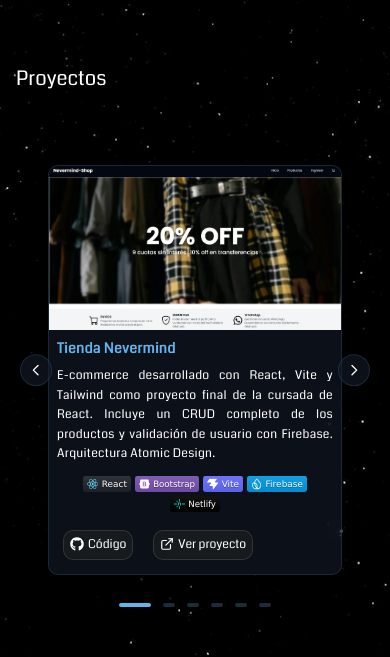
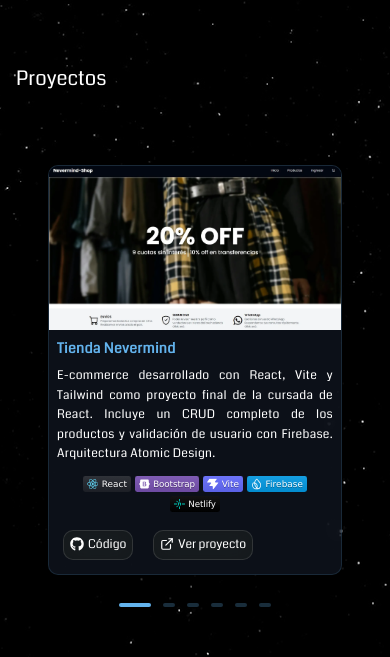
Before and after one commit to Oliver-92/Portafolio, a React (Vite) app: page / in a window 390 px wide. Shown: the part 1687-2344 px from the top of the page. Built offline with nearby package versions, Linux system fonts and the light colour scheme.

Commit message:
tactil support

```diff
--- a/src/components/atoms/Carousel.tsx
+++ b/src/components/atoms/Carousel.tsx
@@ -3,6 +3,33 @@ import { useState, Children } from "react";
 export default function Carousel({ children }: { children: React.ReactNode }) {
     const [currentIndex, setCurrentIndex] = useState(0);
     const items = Children.toArray(children);
+
+    const [touchStart, setTouchStart] = useState<number | null>(null);
+    const [touchEnd, setTouchEnd] = useState<number | null>(null);
+    const minSwipeDistance = 50;
+
+    const onTouchStart = (e: React.TouchEvent) => {
+        setTouchEnd(null);
+        setTouchStart(e.targetTouches[0].clientX);
+    };
+
+    const onTouchMove = (e: React.TouchEvent) => {
+        setTouchEnd(e.targetTouches[0].clientX);
+    };
+
+    const handleTouchEnd = () => {
+        if (!touchStart || !touchEnd) return;
+        const distance = touchStart - touchEnd;
+        const isLeftSwipe = distance > minSwipeDistance;
+        const isRightSwipe = distance < -minSwipeDistance;
+
+        if (isLeftSwipe) {
+            nextSlide();
+        }
+        if (isRightSwipe) {
+            prevSlide();
+        }
+    };
 
     const nextSlide = () => setCurrentIndex((prev) => (prev === items.length - 1 ? 0 : prev + 1));
     const prevSlide = () => setCurrentIndex((prev) => (prev === 0 ? items.length - 1 : prev - 1));
@@ -11,7 +38,12 @@ export default function Carousel({ children }: { children: React.ReactNode }) {
 
     return (
         <div className="relative w-full py-4">
-            <div className="overflow-hidden mx-2 sm:mx-8 md:mx-12">
+            <div
+                className="overflow-hidden mx-2 sm:mx-8 md:mx-12"
+                onTouchStart={onTouchStart}
+                onTouchMove={onTouchMove}
+                onTouchEnd={handleTouchEnd}
+            >
                 <div
                     className="flex transition-transform duration-700 ease-in-out"
                     style={{ transform: `translateX(-${currentIndex * 100}%)` }}
@@ -42,7 +74,7 @@ export default function Carousel({ children }: { children: React.ReactNode }) {
                 {/* Controls */}
                 <button
                     type="button"
-                    className="absolute top-1/2 -translate-y-1/2 left-0 z-30 flex items-center justify-center h-full px-1 sm:px-2 cursor-pointer group focus:outline-none"
+                    className="absolute top-1/2 -translate-y-1/2 left-0 z-30 hidden sm:flex items-center justify-center h-full px-1 sm:px-2 cursor-pointer group focus:outline-none"
                     onClick={prevSlide}
                 >
                     <span className="inline-flex items-center justify-center w-8 h-8 sm:w-10 sm:h-10 rounded-full bg-(--card-bg) border border-(--card-border) shadow-md group-hover:bg-(--card-bg-hover) transition-all">
@@ -52,7 +84,7 @@ export default function Carousel({ children }: { children: React.ReactNode }) {
                 </button>
                 <button
                     type="button"
-                    className="absolute top-1/2 -translate-y-1/2 right-0 z-30 flex items-center justify-center h-full px-1 sm:px-2 cursor-pointer group focus:outline-none"
+                    className="absolute top-1/2 -translate-y-1/2 right-0 z-30 hidden sm:flex items-center justify-center h-full px-1 sm:px-2 cursor-pointer group focus:outline-none"
                     onClick={nextSlide}
                 >
                     <span className="inline-flex items-center justify-center w-8 h-8 sm:w-10 sm:h-10 rounded-full bg-(--card-bg) border border-(--card-border) shadow-md group-hover:bg-(--card-bg-hover) transition-all">
```
